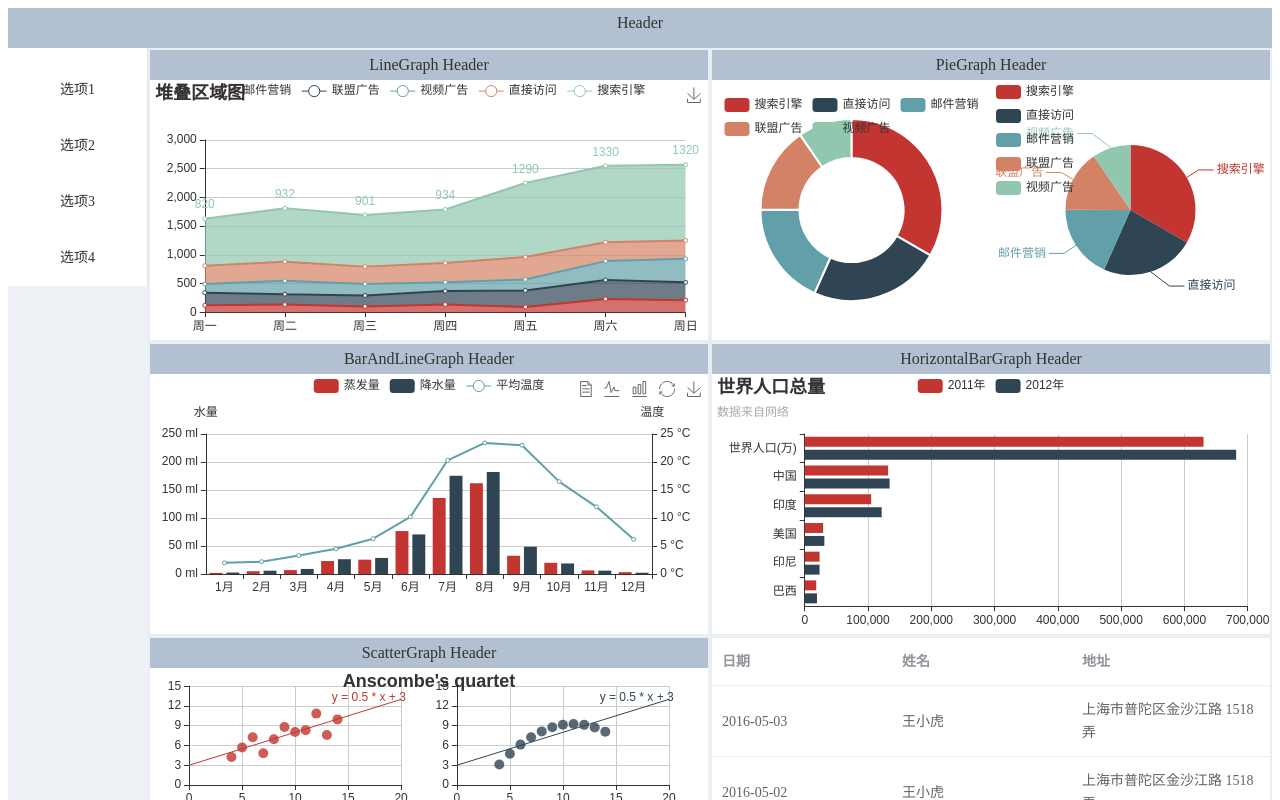
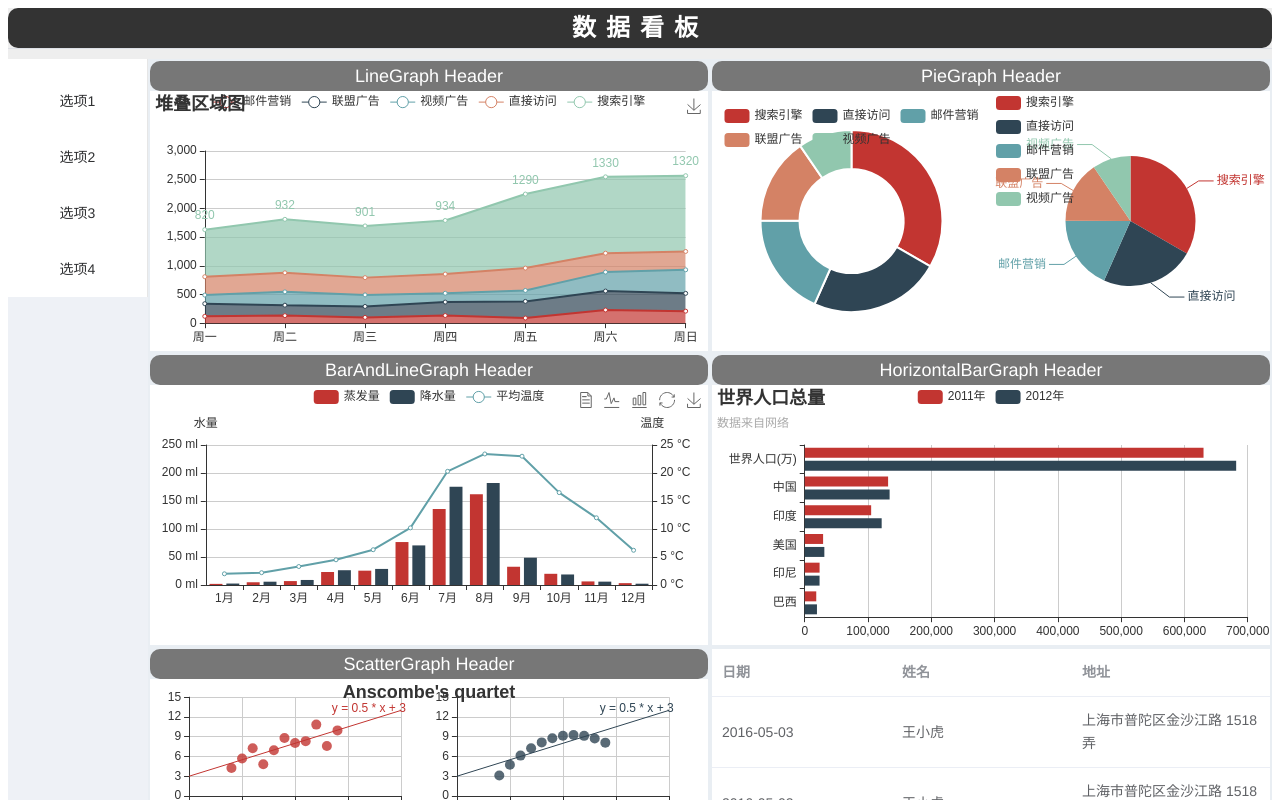
Before and after one commit to Ti-Ho/MyVueRepository, a Vue app: page /#/dataview in a window 1280 px wide. Shown: the top 800 px of the page. Built offline with nearby package versions, Linux system fonts and the light colour scheme.

Commit message:
modify style

```diff
--- a/src/App.vue
+++ b/src/App.vue
@@ -6,5 +6,8 @@
 </template>
 
 <style lang="less">
-
+  #app {
+    font-family: Helvetica, Arial, sans-serif;
+    background-color: #eeeeee;
+  }
 </style>
--- a/src/components/BarAndLineGraph.vue
+++ b/src/components/BarAndLineGraph.vue
@@ -108,11 +108,13 @@ export default {
 
 <style scoped>
   .el-header{
+    font-size: large;
     height: 30px !important;
-    background-color: #B3C0D1;
-    color: #333;
+    background-color: #777777;
+    color: white;
     text-align: center;
     line-height: 30px;
+    border-radius: 10px;
   }
 
   .el-main {
--- a/src/components/HorizontalBarGraph.vue
+++ b/src/components/HorizontalBarGraph.vue
@@ -83,11 +83,13 @@ export default {
 
 <style scoped>
   .el-header{
+    font-size: large;
     height: 30px !important;
-    background-color: #B3C0D1;
-    color: #333;
+    background-color: #777777;
+    color: white;
     text-align: center;
     line-height: 30px;
+    border-radius: 10px;
   }
 
   .el-main {
--- a/src/components/LineGraph.vue
+++ b/src/components/LineGraph.vue
@@ -125,11 +125,13 @@ export default {
 
 <style scoped>
   .el-header{
+    font-size: large;
     height: 30px !important;
-    background-color: #B3C0D1;
-    color: #333;
+    background-color: #777777;
+    color: white;
     text-align: center;
     line-height: 30px;
+    border-radius: 10px;
   }
 
   .el-main {
--- a/src/components/PieGraph.vue
+++ b/src/components/PieGraph.vue
@@ -121,11 +121,13 @@ export default {
 
 <style scoped>
   .el-header{
+    font-size: large;
     height: 30px !important;
-    background-color: #B3C0D1;
-    color: #333;
+    background-color: #777777;
+    color: white;
     text-align: center;
     line-height: 30px;
+    border-radius: 10px;
   }
 
   .el-main {
--- a/src/components/ScatterGraph.vue
+++ b/src/components/ScatterGraph.vue
@@ -9,11 +9,13 @@
 
 <style scoped>
   .el-header{
+    font-size: large;
     height: 30px !important;
-    background-color: #B3C0D1;
-    color: #333;
+    background-color: #777777;
+    color: white;
     text-align: center;
     line-height: 30px;
+    border-radius: 10px;
   }
 
   .el-main {
--- a/src/views/DataView.vue
+++ b/src/views/DataView.vue
@@ -1,7 +1,8 @@
 <template>
-    <div>
+    <div id = "datapage">
       <el-container>
-        <el-header>Header</el-header>
+        <el-header>数据看板</el-header>
+        <el-divider></el-divider>
         <el-container>
           <el-aside width="140px" style="background-color: rgb(238, 241, 246)">
             <el-menu>
@@ -35,12 +36,19 @@
 </template>
 
 <style lang="less" scoped>
+  #datapage {
+    font-family: Avenir, Helvetica, Arial, sans-serif;
+  }
   .el-header{
+    font-size: x-large;
     height: 40px !important;
-    background-color: #B3C0D1;
-    color: #333;
+    background-color: #333333;
+    color: white;
     text-align: center;
-    line-height: 30px;
+    line-height: 40px;
+    border-radius: 10px;
+    font-weight:bold;
+    letter-spacing: 10px
   }
 
   .el-aside {
@@ -89,6 +97,10 @@
     padding: 10px 0;
     background-color: #f9fafc;
   }
+  .el-divider {
+    margin-top: 0px !important;
+    margin-bottom: 10px !important;
+  }
 </style>
 
 <script>
```
